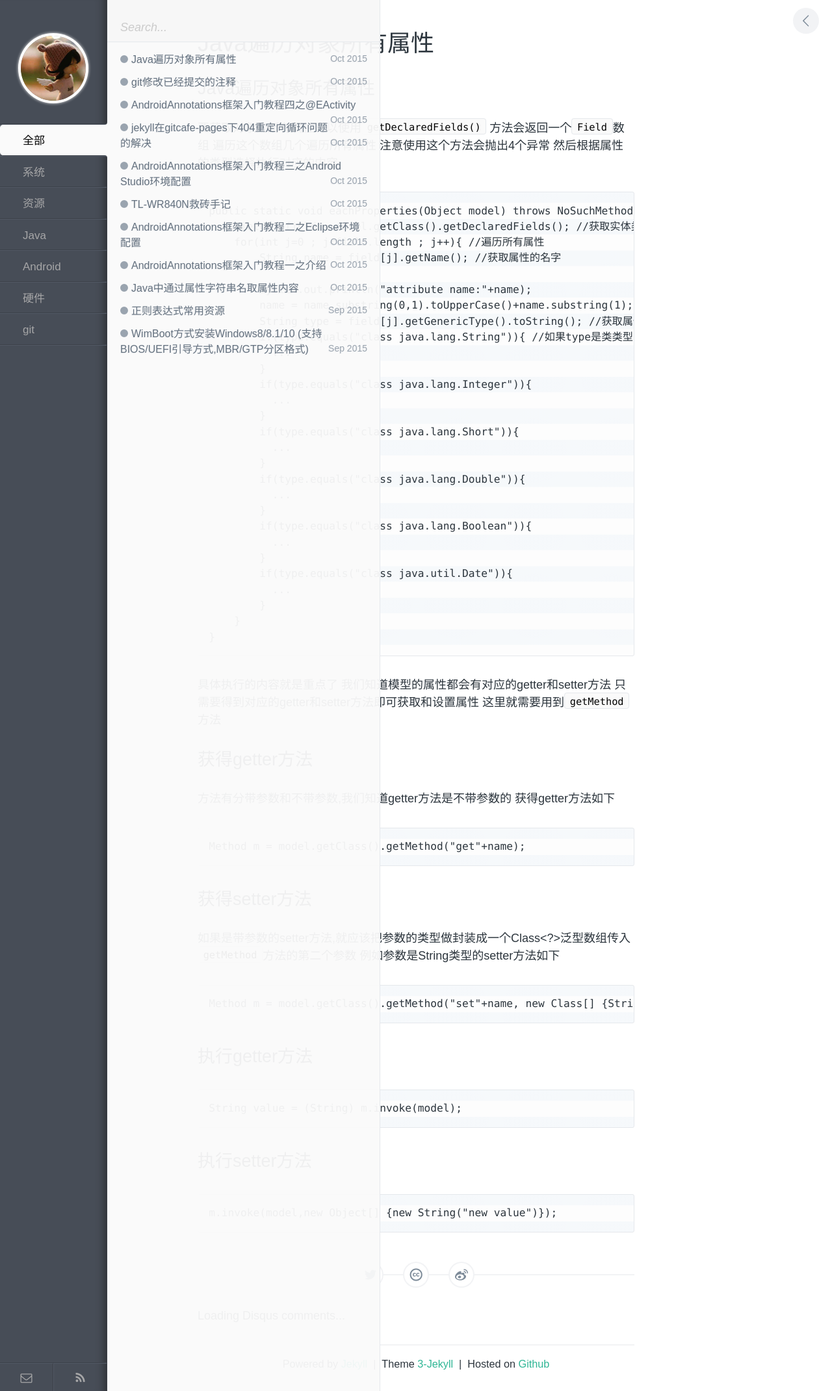
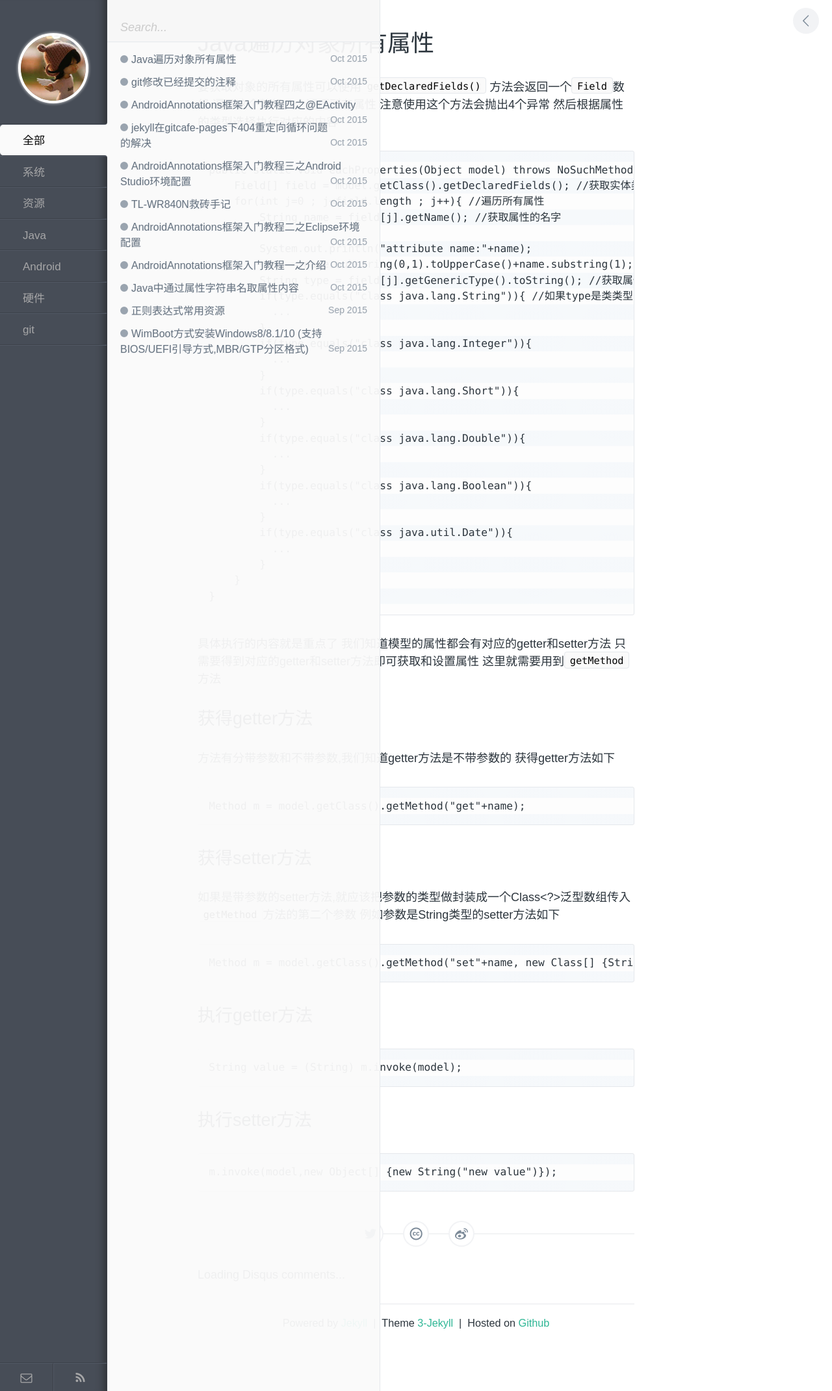
Before and after one commit to q505507538/zhenhappy.github.io, a Jekyll site: the page built from _posts/Java/2015-10-26-Java-Each-Properties.md, in a window 1280 px wide. Shown: the whole page at 65% size. Built offline with Jekyll 4.4.1, drawn with Linux system fonts in a browser that asks for light colours; comment, search, counter and statistics services are not loaded.

Commit message:
Java遍历对象所有属性

```diff
--- a/_posts/Java/2015-10-26-Java-Each-Properties.md
+++ b/_posts/Java/2015-10-26-Java-Each-Properties.md
@@ -6,8 +6,6 @@
 keywords: Java,Reflect,getGenericType,getMethod,invoke
 description: Java遍历对象所有属性
 ---
-
-# Java遍历对象所有属性
 
 要获取对象的所有属性可以使用`getDeclaredFields()`
 方法会返回一个`Field`数组
```
